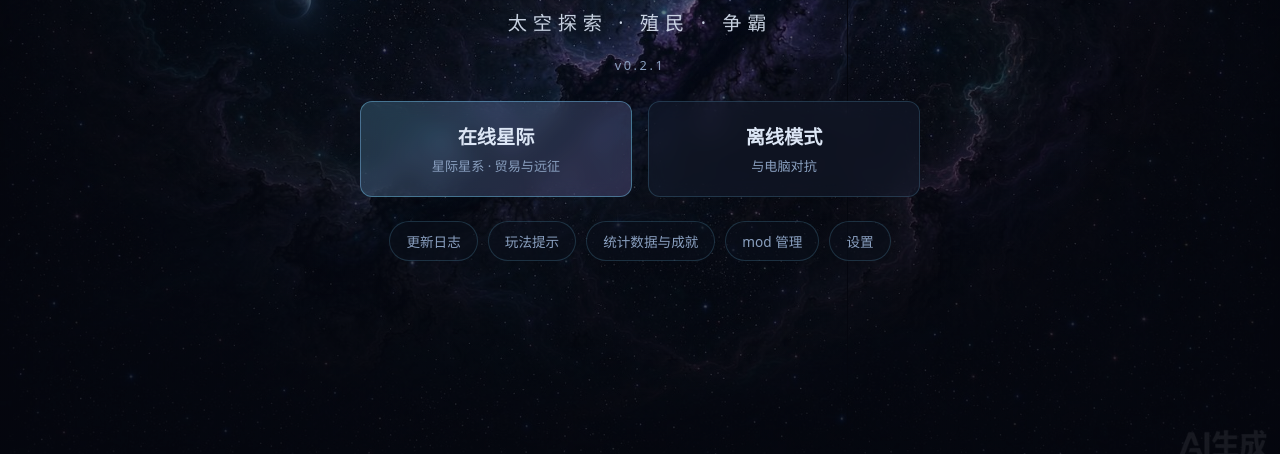
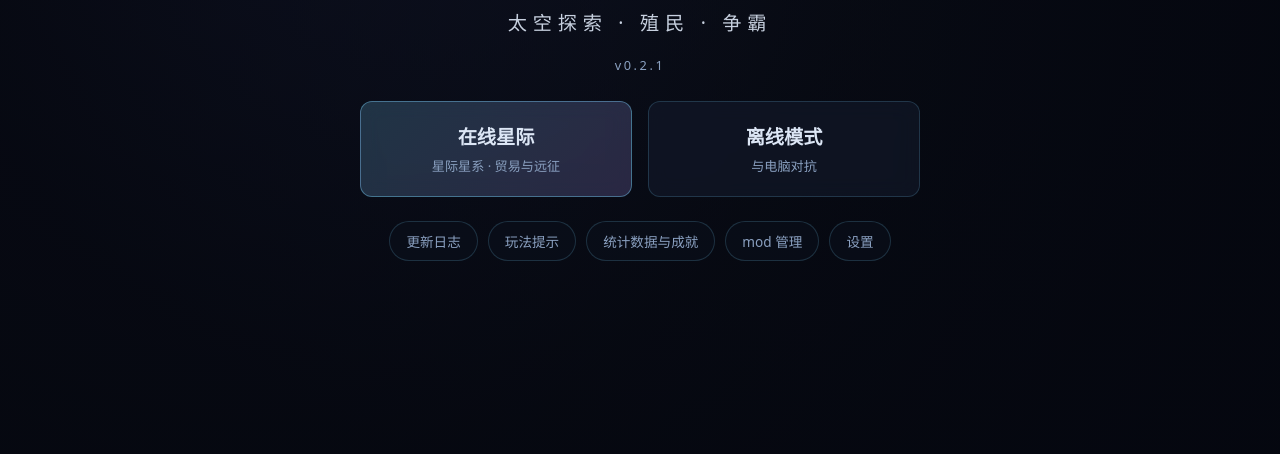
Before and after one commit to JerryGriffin/astrix-online, a website: page index.html in a window 1280 px wide. Shown: the part 346-800 px from the top of the page. Drawn offline with Linux system fonts and the light colour scheme.

Commit message:
feat: complete astrix online build for hugging face spaces

```diff
--- a/css/start.css
+++ b/css/start.css
@@ -6,10 +6,9 @@
   align-items: center;
   justify-content: center;
   padding: 32px 20px calc(32px + env(safe-area-inset-bottom));
-  background-image: url('../assets/background/deepspace.jpg');
+  background: radial-gradient(circle at 20% 30%, #161b33 0%, #0b0f19 50%, #030712 100%);
   background-size: cover;
   background-position: center;
-  background-attachment: fixed;
 }
 /* 半透明暗色遮罩，保证文字可读 */
 .screen-start::before {
```
